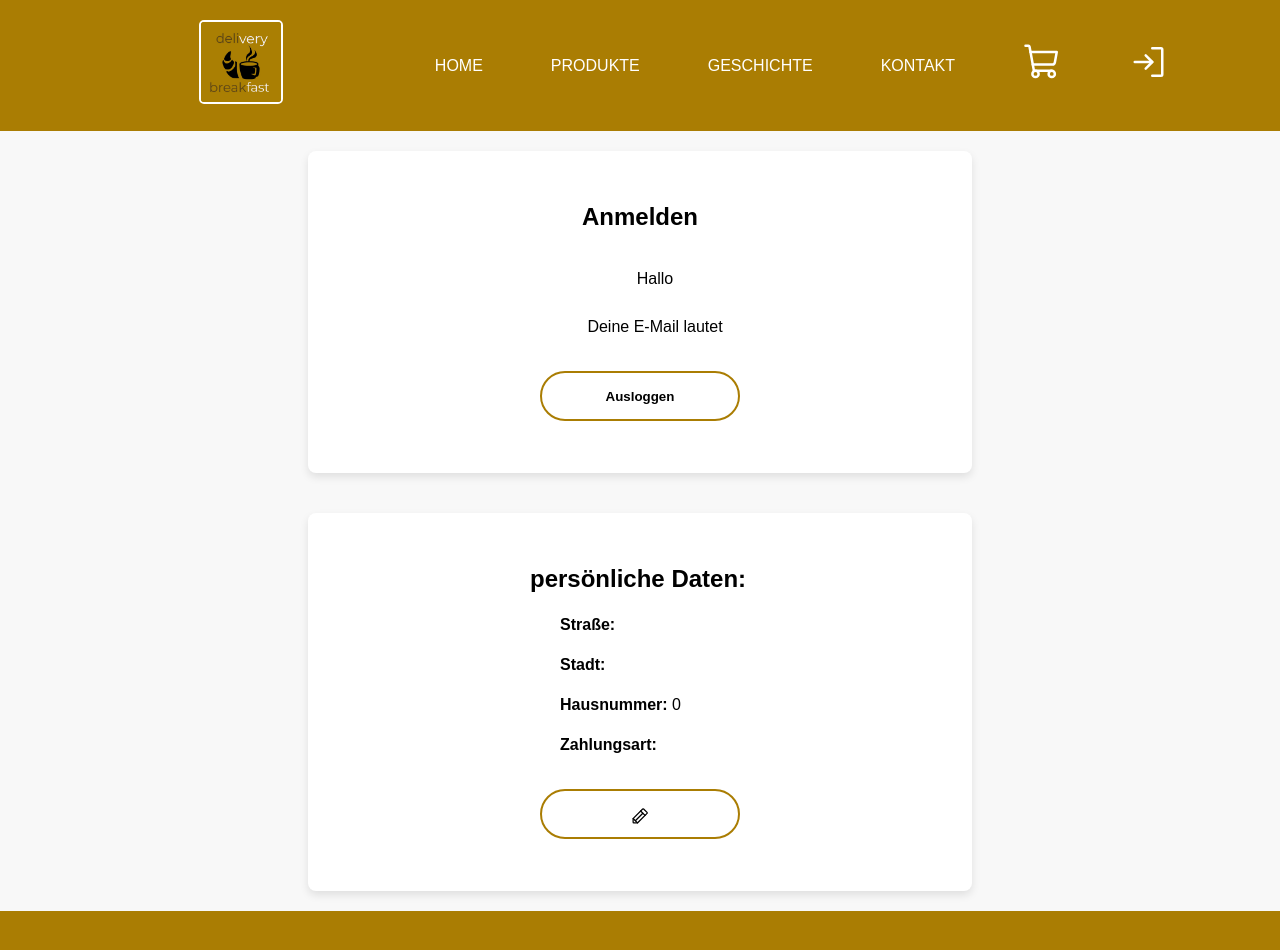
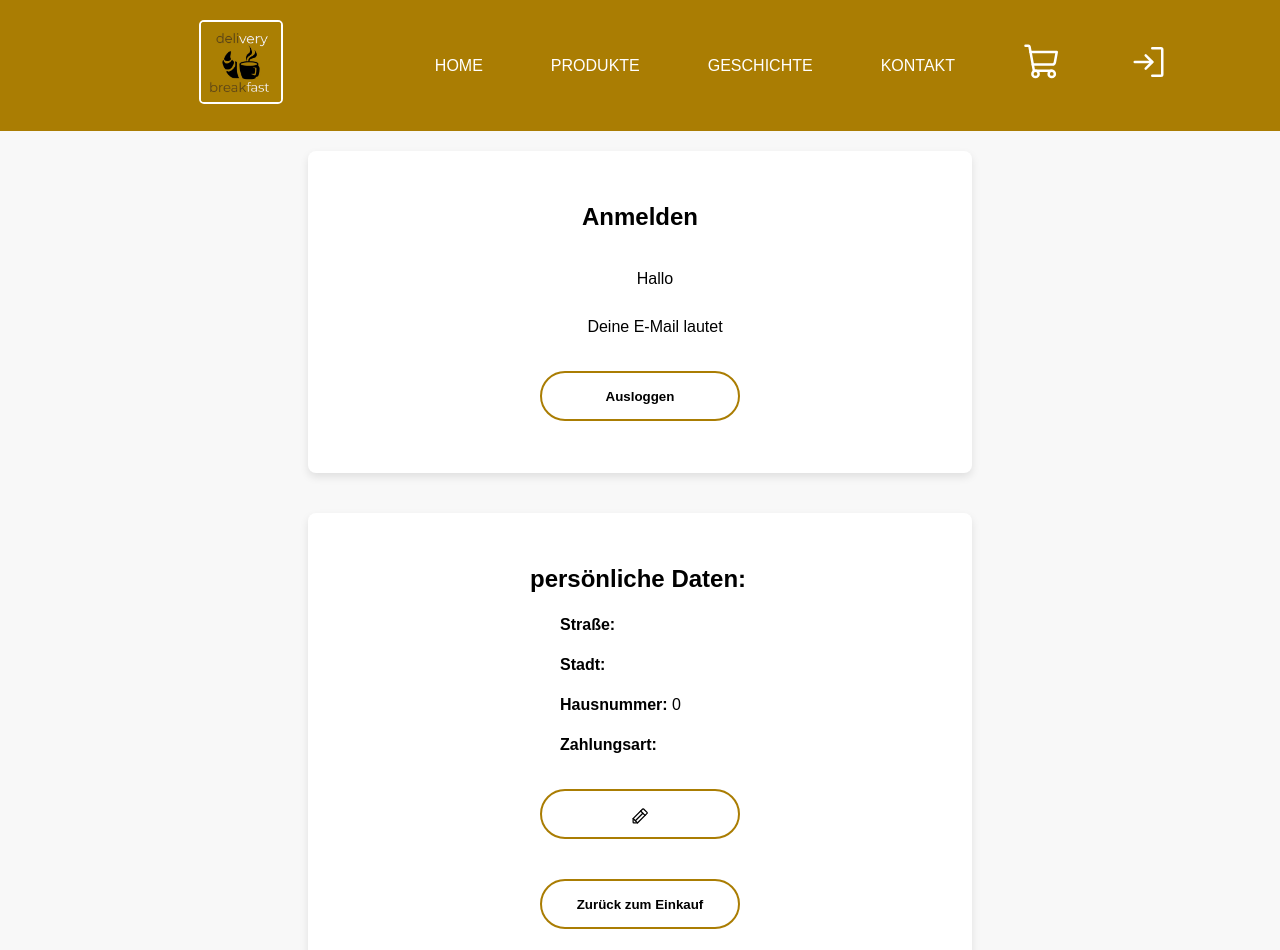
Before and after one commit to 2204Simon/Website-dynamisch, a React (Create React App) app in the folder my-app/: page /LoggedIn in a window 1280 px wide. Shown: the top 950 px of the page. Built offline with nearby package versions, Linux system fonts and the light colour scheme.

Commit message:
Button eingefügt

```diff
--- a/my-app/src/pages/loggedIn/AdressData.tsx
+++ b/my-app/src/pages/loggedIn/AdressData.tsx
@@ -19,6 +19,8 @@ import FormControlLabel from "@mui/material/FormControlLabel";
 import Radio from "@mui/material/Radio";
 import AccountBalanceOutlinedIcon from "@mui/icons-material/AccountBalanceOutlined";
 import { FaPaypal, FaApplePay, FaEuroSign } from "react-icons/fa";
+import { BlackColorButton } from "../general/button";
+import { Link } from "react-router-dom";
 
 export default function AdressInformation(): JSX.Element {
   const dispatch = useDispatch();
@@ -171,12 +173,19 @@ export default function AdressInformation(): JSX.Element {
               <strong>Zahlungsart: </strong>
               {adressInformation?.payment}
             </Paragraph>
+
             <LogoutButton
               className="black-color white-orange "
               onClick={() => handleEdit(adressInformation)}
             >
               <Pencil size={20} />
             </LogoutButton>
+            <br />
+            <Link to="/Bestellung">
+              <BlackColorButton
+                caption={"Zurück zum Einkauf"}
+              ></BlackColorButton>
+            </Link>
           </div>
         )}
       </Card>
--- a/my-app/src/pages/loggedIn/UserInformation.tsx
+++ b/my-app/src/pages/loggedIn/UserInformation.tsx
@@ -26,7 +26,7 @@ export default function UserInformation(): JSX.Element {
   return (
     <Container>
       <Card>
-        <Title>{loggedIn ? "Ihr Konto" : "Anmelden"}</Title>
+        <Title>{loggedIn ? "Dein Konto" : "Anmelden"}</Title>
         <Paragraph>
           Hallo {userInformation.LogInData.firstName}{" "}
           {userInformation.LogInData.lastName}
```
